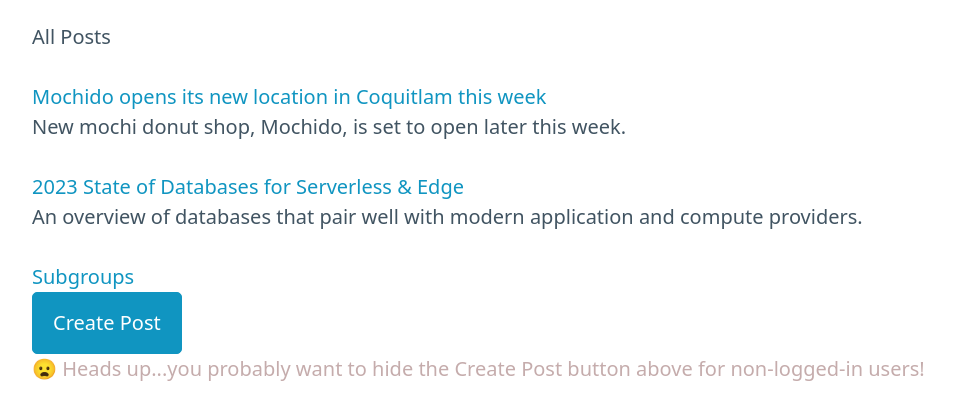
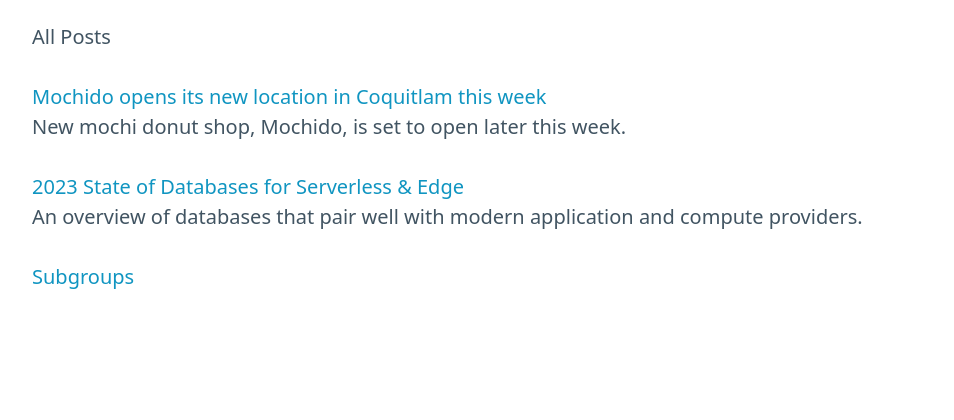
Before and after one commit to keaco-897/term_project, a Node server app: page /posts/ in a window 1280 px wide. Shown: the part 283-703 px from the top of the page, without its empty margins (43-997 px from the left). Run offline with Node 20, Linux system fonts and the light colour scheme; some libraries are stand-ins or nearby versions.

Commit message:
Hide create post button for users not logged in

```diff
--- a/views/posts.ejs
+++ b/views/posts.ejs
@@ -36,13 +36,11 @@
         <a href="/subs/list">Subgroups</a>
       </div>
 
+      <% if (user) { %>
       <div>
         <a role="button" href="/posts/create">Create Post</a>
       </div>
-      <p style="color: rgb(197, 172, 172)">
-        😦 Heads up...you probably want to hide the Create Post button above for
-        non-logged-in users!
-      </p>
+      <% } %>
     </main>
   </body>
 </html>
```
